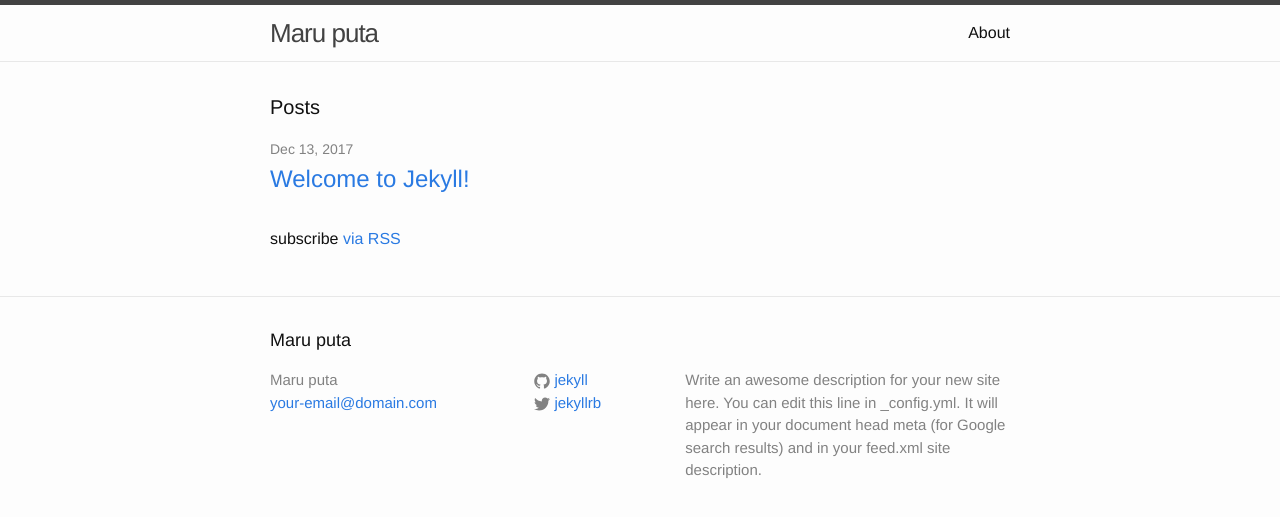
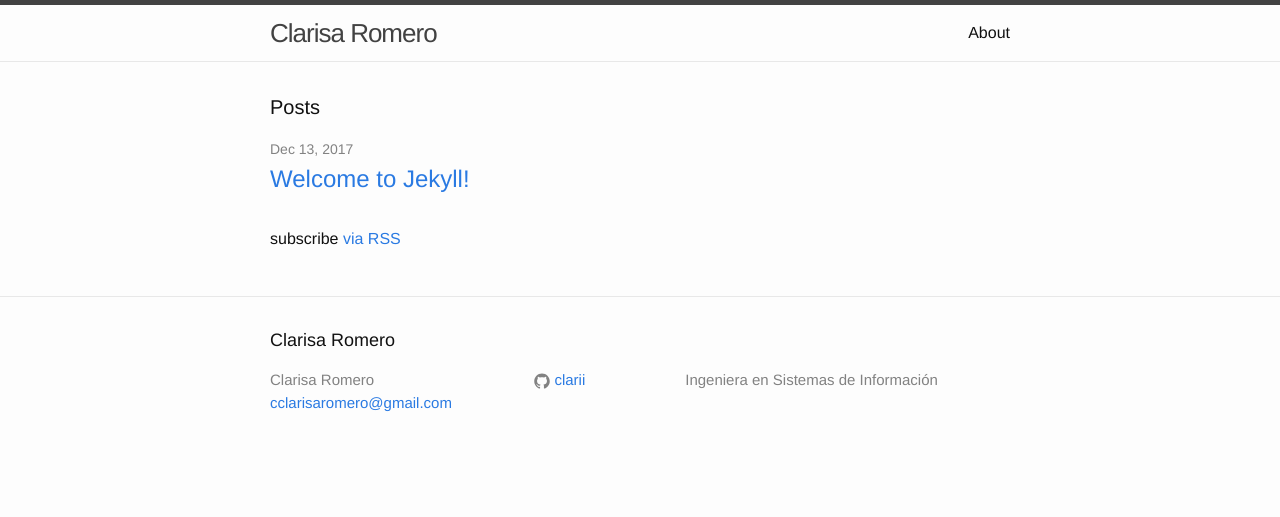
Before and after one commit to clarii/clarii.github.io, a Jekyll site: the page built from index.html, in a window 1280 px wide. Shown: the top 517 px of the page. Built offline with Jekyll 4.4.1, drawn with Linux system fonts in a browser that asks for light colours.

Commit message:
Update _config.yml

```diff
--- a/_config.yml
+++ b/_config.yml
@@ -6,16 +6,14 @@
 # 'jekyll serve'. If you change this file, please restart the server process.
 
 # Site settings
-title: Maru puta
-email: your-email@domain.com
+title: Clarisa Romero
+email: cclarisaromero@gmail.com
 description: > # this means to ignore newlines until "baseurl:"
-  Write an awesome description for your new site here. You can edit this
-  line in _config.yml. It will appear in your document head meta (for
-  Google search results) and in your feed.xml site description.
+  Ingeniera en Sistemas de Información
 baseurl: "" # the subpath of your site, e.g. /blog
-url: "http://yourdomain.com" # the base hostname & protocol for your site
-twitter_username: jekyllrb
-github_username:  jekyll
+url: "http://clarisaromero.com" # the base hostname & protocol for your site
+twitter_username:
+github_username:  clarii
 
 # Build settings
 markdown: kramdown
```
